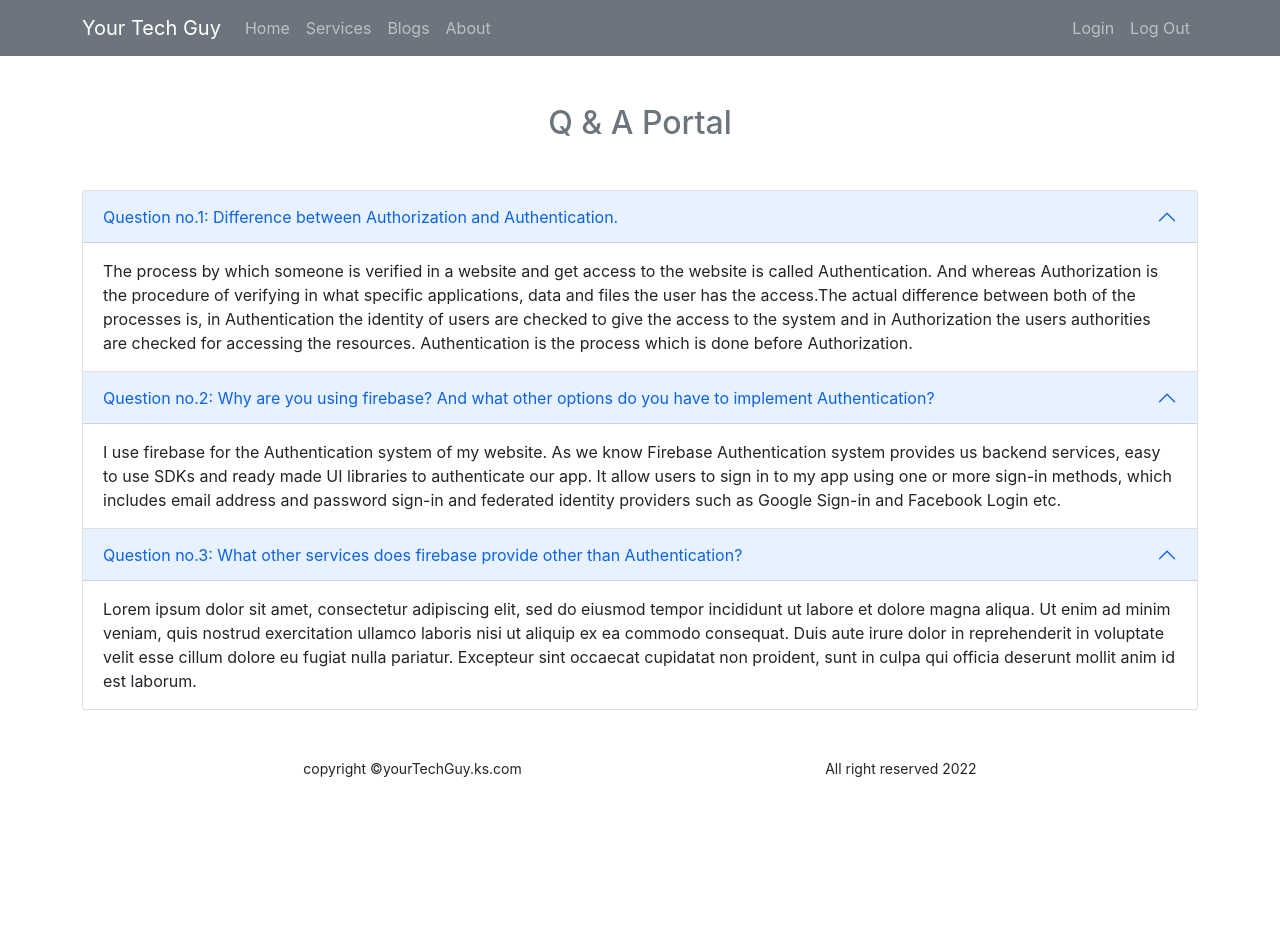
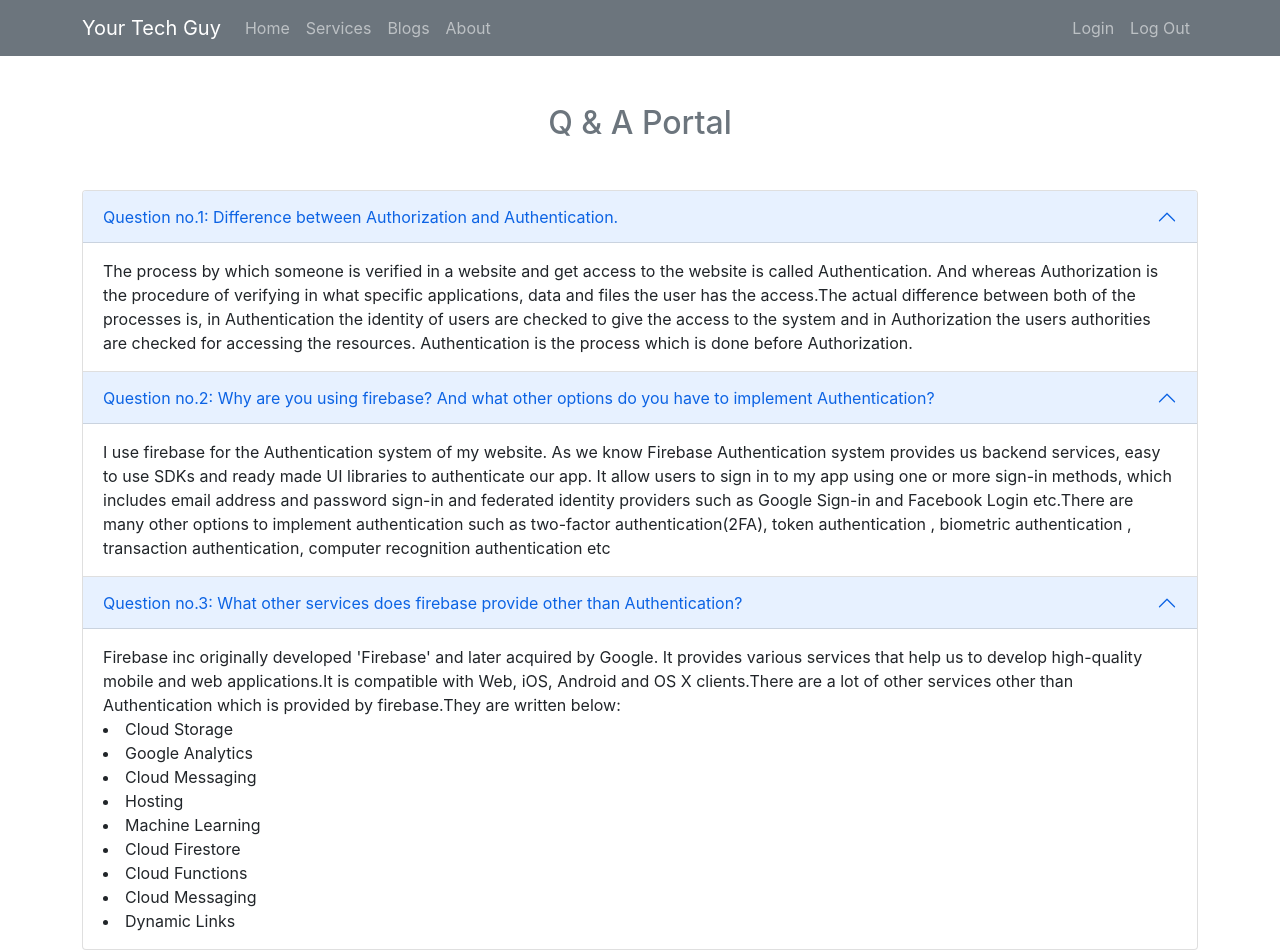
Before and after one commit to KsKarim7/your-tech-guy, a React (Create React App) app: page /blogs in a window 1280 px wide. Shown: the top 952 px of the page. Before the commit the page ends 800 px from the top, so only its background shows below. Built offline with nearby package versions, Linux system fonts and the light colour scheme; the HTML template or start-up script is replaced by a standard one.

Commit message:
blogs QnA updated

```diff
--- a/src/Pages/Blogs/Blogs.js
+++ b/src/Pages/Blogs/Blogs.js
@@ -16,19 +16,23 @@ const Blogs = () => {
                 <Accordion.Item >
                     <Accordion.Header>Question no.2: Why are you using firebase? And what other options do you have to implement Authentication?</Accordion.Header>
                     <Accordion.Body>
-                        I use firebase for the Authentication system of my website. As we know Firebase Authentication system provides us backend services, easy to use SDKs and ready made UI libraries to authenticate our app. It allow users to sign in to my app using one or more sign-in methods, which includes email address and password sign-in and federated identity providers such as Google Sign-in and Facebook Login etc.
+                        I use firebase for the Authentication system of my website. As we know Firebase Authentication system provides us backend services, easy to use SDKs and ready made UI libraries to authenticate our app. It allow users to sign in to my app using one or more sign-in methods, which includes email address and password sign-in and federated identity providers such as Google Sign-in and Facebook Login etc.There are many other options to implement authentication such as two-factor authentication(2FA), token authentication , biometric authentication , transaction authentication, computer recognition authentication etc
                     </Accordion.Body>
                 </Accordion.Item>
                 <Accordion.Item>
                     <Accordion.Header>Question no.3: What other services does firebase provide other than Authentication?</Accordion.Header>
                     <Accordion.Body>
-                        Lorem ipsum dolor sit amet, consectetur adipiscing elit, sed do eiusmod
-                        tempor incididunt ut labore et dolore magna aliqua. Ut enim ad minim
-                        veniam, quis nostrud exercitation ullamco laboris nisi ut aliquip ex ea
-                        commodo consequat. Duis aute irure dolor in reprehenderit in voluptate
-                        velit esse cillum dolore eu fugiat nulla pariatur. Excepteur sint occaecat
-                        cupidatat non proident, sunt in culpa qui officia deserunt mollit anim id
-                        est laborum.
+                        Firebase inc originally developed 'Firebase' and later acquired by Google. It provides various services that help us to develop high-quality mobile and web applications.It is compatible with Web, iOS, Android and OS X clients.There are a lot of other services other than Authentication which is provided by firebase.They  are written below:
+                        <li>Cloud Storage</li>
+                        <li>Google Analytics</li>
+                        <li>Cloud Messaging</li>
+                        <li>Hosting</li>
+                        <li>Machine Learning</li>
+                        <li>Cloud Firestore</li>
+                        <li>Cloud Functions</li>
+                        <li>Cloud Messaging</li>
+                        <li>Dynamic Links</li>
+
                     </Accordion.Body>
                 </Accordion.Item >
             </Accordion>
```
